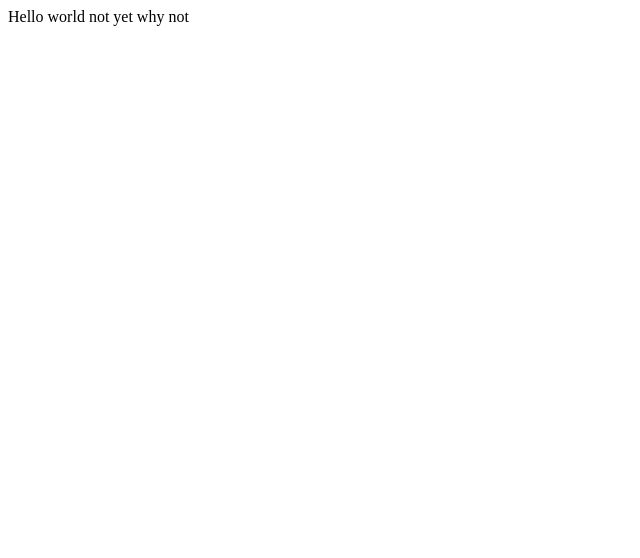
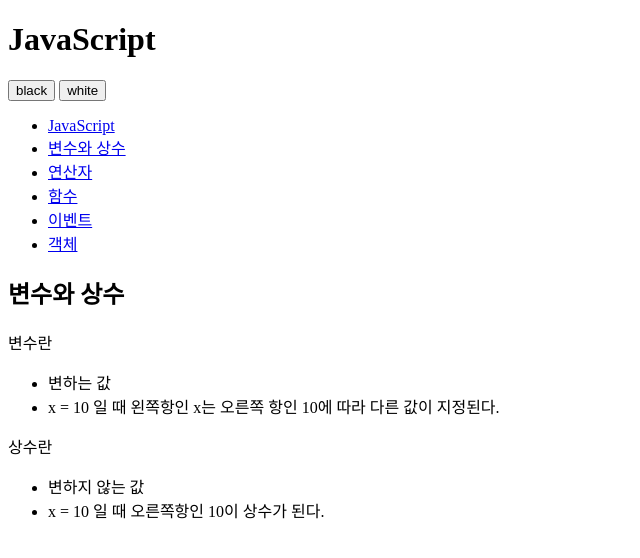
Before and after one commit to nedkim/opentutorials-ned, a plain HTML site: page index.html in a window 1280 px wide. Shown: the whole page, without its empty margins (0-640 px from the left). Drawn offline with Linux system fonts and the light colour scheme.

Commit message:
change index.html

```diff
--- a/index.html
+++ b/index.html
@@ -1,26 +1,53 @@
 <!DOCTYPE html>
-<html lang="en">
+<html>
     <head>
         <meta charset="utf-8" />
-
-        <!-- Always force latest IE rendering engine (even in intranet) & Chrome Frame
-        Remove this if you use the .htaccess -->
-        <meta http-equiv="X-UA-Compatible" content="IE=edge,chrome=1" />
-
-        <title>index</title>
-        <meta name="description" content="" />
-        <meta name="author" content="egoing" />
-
-        <meta name="viewport" content="width=device-width; initial-scale=1.0" />
-
-        <!-- Replace favicon.ico & apple-touch-icon.png in the root of your domain and delete these references -->
-        <link rel="shortcut icon" href="/favicon.ico" />
-        <link rel="apple-touch-icon" href="/apple-touch-icon.png" />
     </head>
 
-    <body>
-        Hello world
-        not yet
-        why not
+    <body id="body">
+        <div>
+            <header>
+                <h1>JavaScript</h1>
+            </header>
+            <div id="toolbar">
+                <input type="button" value="black" />
+                <input type="button" value="white" />
+            </div>
+            <nav>
+                <ul>
+                    <li><a href="http://opentutorials.org/course/49/17">JavaScript</a></li>
+                    <li><a href="http://opentutorials.org/course/49/16">변수와 상수</a></li>
+                    <li><a href="http://opentutorials.org/course/49/18">연산자</a></li>
+                    <li><a href="http://opentutorials.org/course/49/19">함수</a></li>
+                    <li><a href="http://opentutorials.org/course/49/20">이벤트</a></li>
+                    <li><a href="http://opentutorials.org/course/49/21">객체</a></li>
+                </ul>
+            </nav>
+            <article>
+                <h2>변수와 상수</h2>
+                <div>
+                    <p>변수란</p>
+                    <ul>
+                        <li>
+                            변하는 값
+                        </li>
+                        <li>
+                            x = 10 일 때 왼쪽항인 x는 오른쪽 항인 10에 따라 다른 값이 지정된다.
+                        </li>
+                    </ul>
+                    <p>
+                        상수란
+                    </p>
+                    <ul>
+                        <li>
+                            변하지 않는 값
+                        </li>
+                        <li>
+                            x = 10 일 때 오른쪽항인 10이 상수가 된다.
+                        </li>
+                    </ul>
+                </div>
+            </article>
+        </div>
     </body>
 </html>
```
